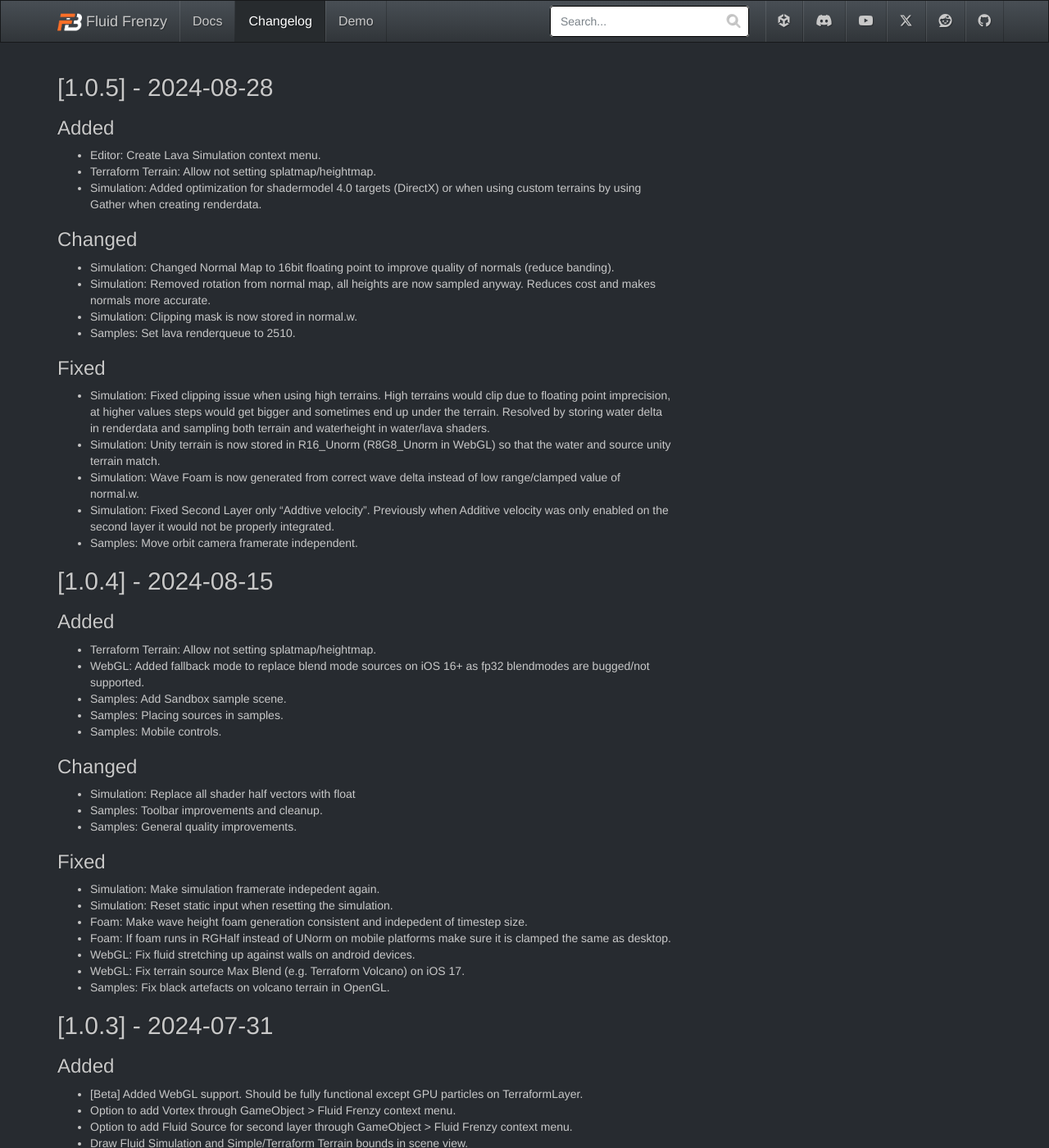
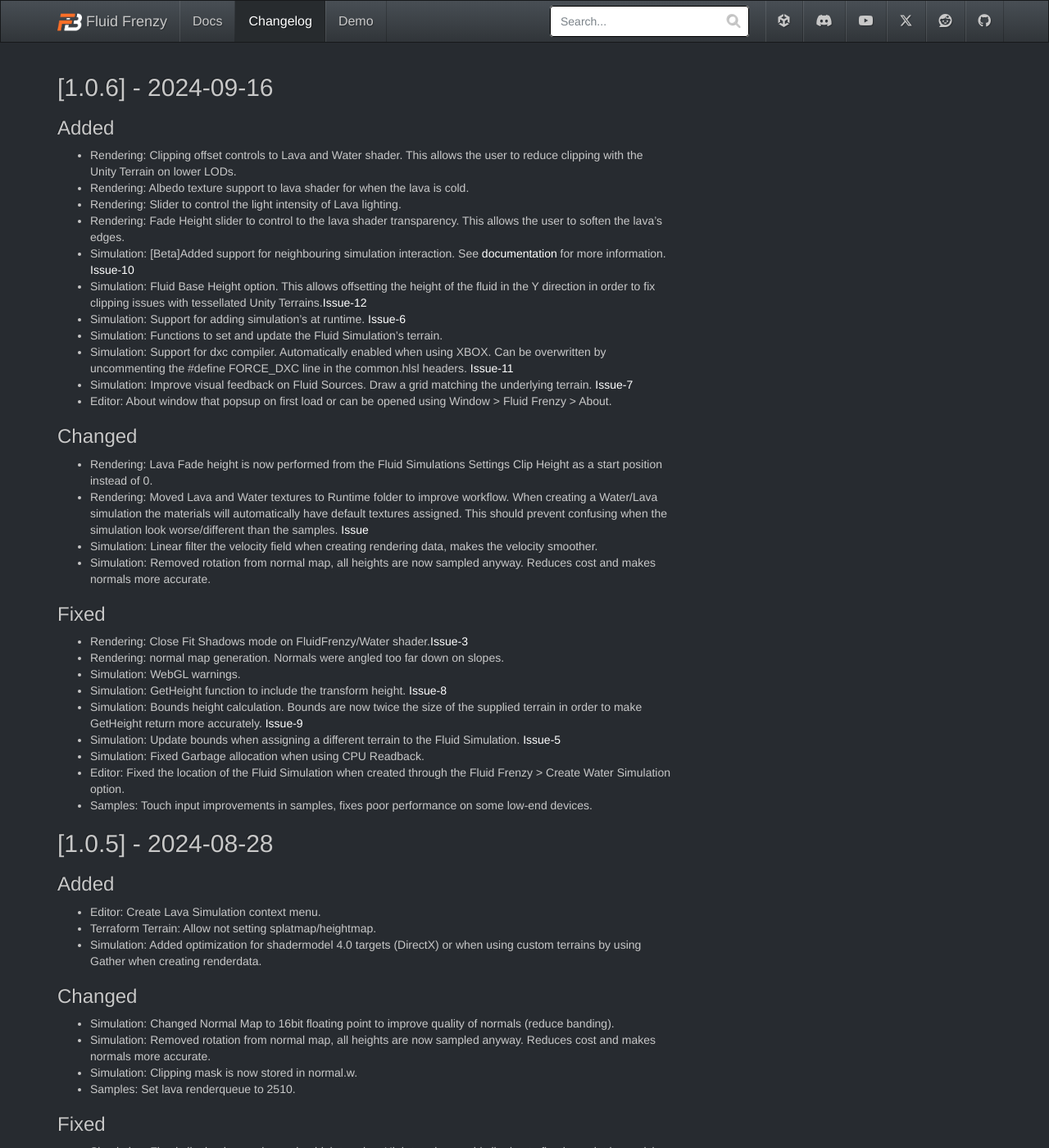
Before and after one commit to FrenzyByte/fluidfrenzy, a Jekyll site: the page built from _changelog/index.md, in a window 1280 px wide and 1400 px high. Shown: the whole window at 82% size. Built offline with Jekyll 4.4.1, drawn with Linux system fonts in a browser that asks for light colours.

Commit message:
v1.0.6 changelog.

```diff
--- a/_changelog/index.md
+++ b/_changelog/index.md
@@ -3,6 +3,41 @@ title: Changelog
 permalink: /changelog/index/
 redirect_from: /changelog/index.html
 ---
+
+## [1.0.6] - 2024-09-16
+
+### Added
+
+- Rendering: Clipping offset controls to Lava and Water shader. This allows the user to reduce clipping with the Unity Terrain on lower LODs.
+- Rendering: Albedo texture support to lava shader for when the lava is cold.
+- Rendering: Slider to control the light intensity of Lava lighting.
+- Rendering: Fade Height slider to control to the lava shader transparency. This allows the user to soften the lava's edges.
+- Simulation: [Beta]Added support for neighbouring simulation interaction. See [documentation](https://frenzybyte.github.io/fluidfrenzy/docs/tiled_simulations_beta/) for more information. [Issue-10](https://github.com/FrenzyByte/fluidfrenzy/issues/10)
+- Simulation: Fluid Base Height option. This allows offsetting the height of the fluid in the Y direction in order to fix clipping issues with tessellated Unity Terrains.[Issue-12](https://github.com/FrenzyByte/fluidfrenzy/issues/12)
+- Simulation: Support for adding simulation's at runtime. [Issue-6](https://github.com/FrenzyByte/fluidfrenzy/issues/6)
+- Simulation: Functions to set and update the Fluid Simulation's terrain.
+- Simulation: Support for dxc compiler. Automatically enabled when using XBOX. Can be overwritten by uncommenting the #define FORCE_DXC line in the common.hlsl headers. [Issue-11](https://github.com/FrenzyByte/fluidfrenzy/issues/11)
+- Simulation: Improve visual feedback on Fluid Sources. Draw a grid matching the underlying terrain. [Issue-7](https://github.com/FrenzyByte/fluidfrenzy/issues/7)
+- Editor: About window that popsup on first load or can be opened using Window > Fluid Frenzy > About.
+
+### Changed
+
+- Rendering: Lava Fade height is now performed from the Fluid Simulations Settings Clip Height as a start position instead of 0.
+- Rendering: Moved Lava and Water textures to Runtime folder to improve workflow. When creating a Water/Lava simulation the materials will automatically have default textures assigned. This should prevent confusing when the simulation look worse/different than the samples. [Issue](https://github.com/FrenzyByte/fluidfrenzy/issues/4)
+- Simulation: Linear filter the velocity field when creating rendering data, makes the velocity smoother.
+- Simulation: Removed rotation from normal map, all heights are now sampled anyway. Reduces cost and makes normals more accurate.
+
+### Fixed
+
+- Rendering: Close Fit Shadows mode on FluidFrenzy/Water shader.[Issue-3](https://github.com/FrenzyByte/fluidfrenzy/issues/3)
+- Rendering: normal map generation. Normals were angled too far down on slopes.
+- Simulation: WebGL warnings.
+- Simulation: GetHeight function to include the transform height. [Issue-8](https://github.com/FrenzyByte/fluidfrenzy/issues/8)
+- Simulation: Bounds height calculation. Bounds are now twice the size of the supplied terrain in order to make GetHeight return more accurately. [Issue-9](https://github.com/FrenzyByte/fluidfrenzy/issues/9)
+- Simulation: Update bounds when assigning a different terrain to the Fluid Simulation. [Issue-5](https://github.com/FrenzyByte/fluidfrenzy/issues/5)
+- Simulation: Fixed Garbage allocation when using CPU Readback.
+- Editor: Fixed the location of the Fluid Simulation when created through the Fluid Frenzy > Create Water Simulation option.
+- Samples: Touch input improvements in samples, fixes poor performance on some low-end devices.
 
 ## [1.0.5] - 2024-08-28
 
```
